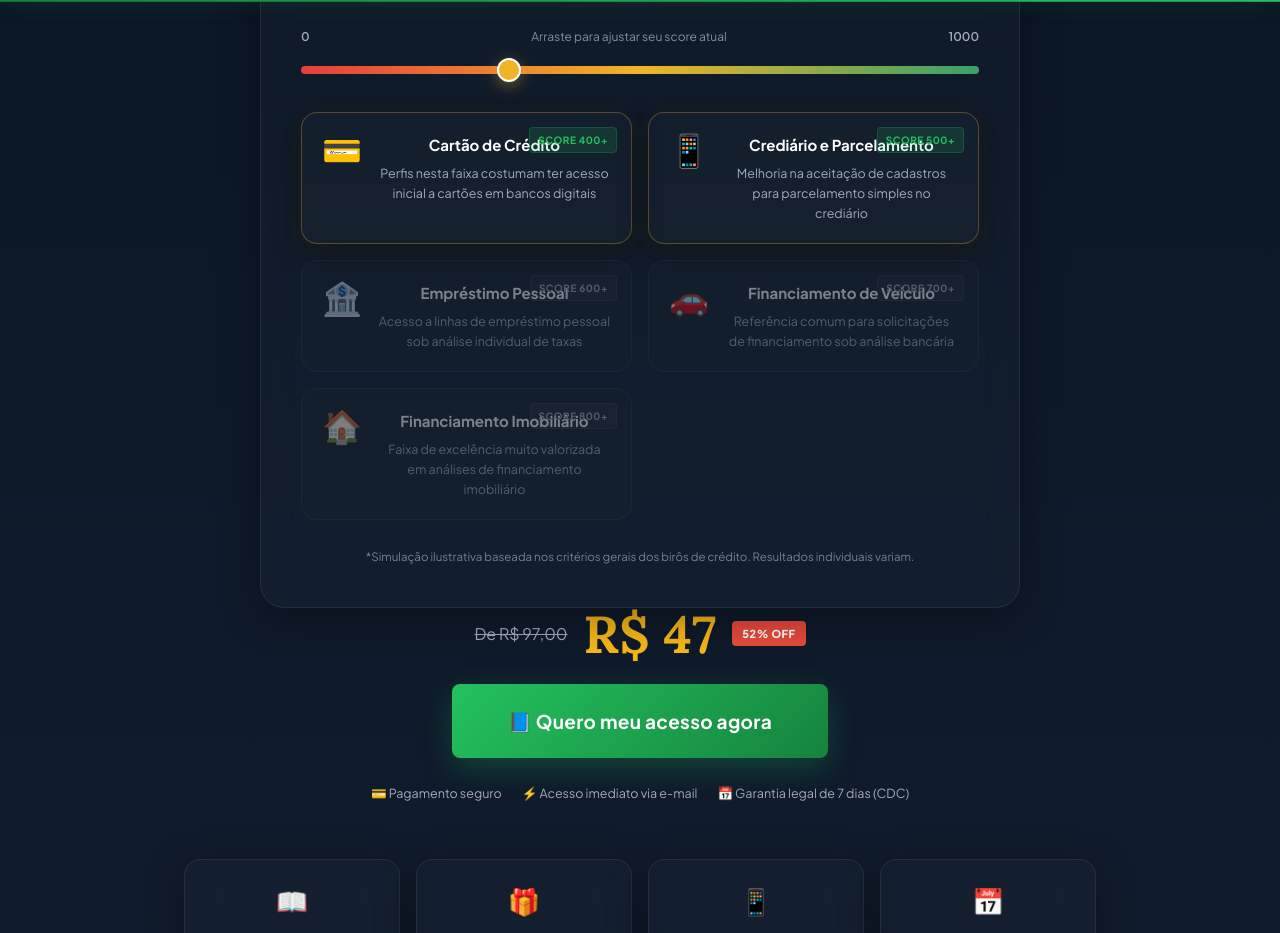
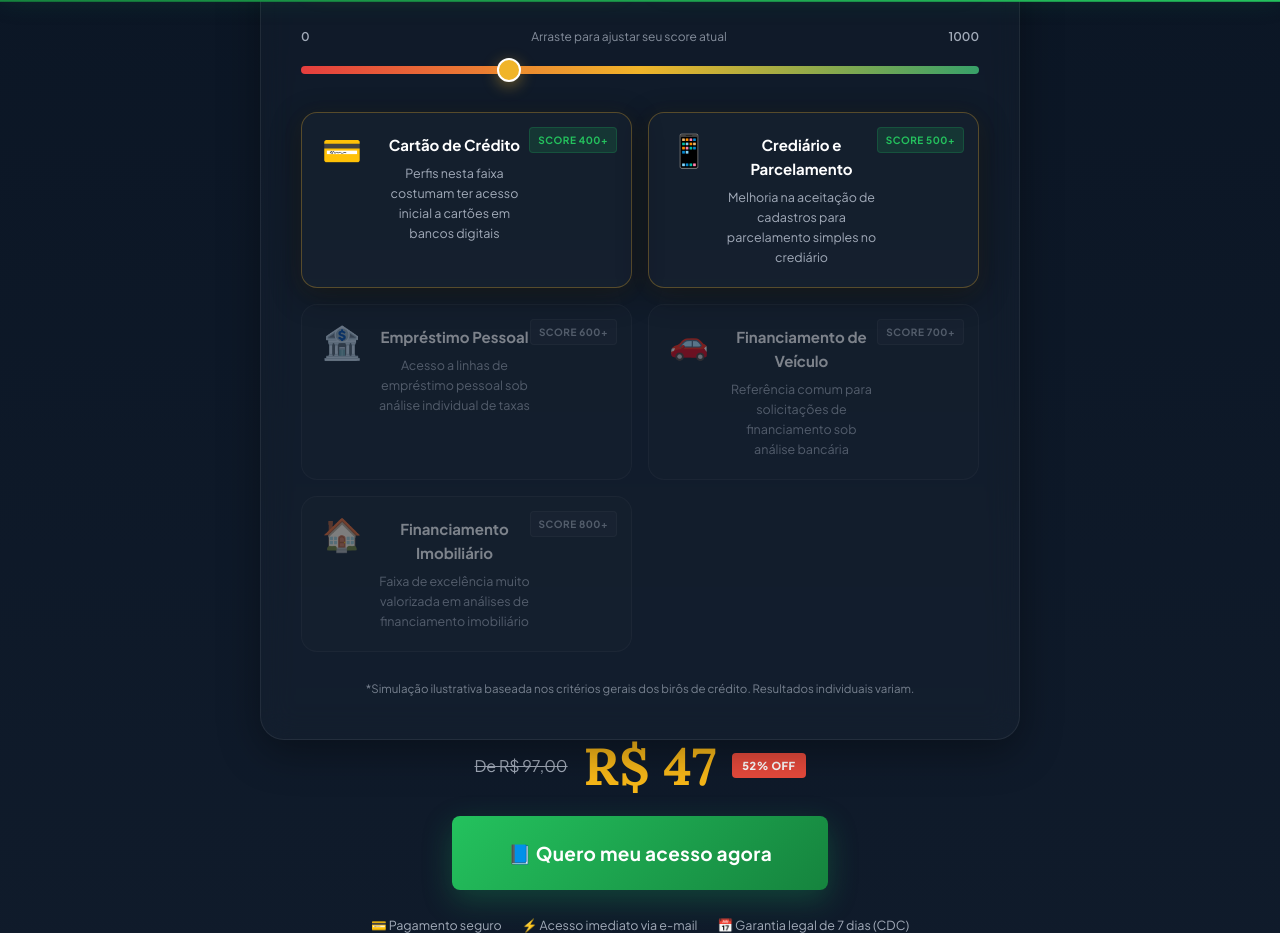
Before and after one commit to Elder-Cabral/codigo-doscore-v2, a website built with Vite: page index.html in a window 1280 px wide. Shown: the part 855-1788 px from the top of the page. Built offline with nearby package versions, Linux system fonts and the light colour scheme.

Commit message:
Metaads4

```diff
--- a/css/style.css
+++ b/css/style.css
@@ -1052,6 +1052,11 @@ em {
   transform: scale(1.15) rotate(5deg);
 }
 
+.unlock-content {
+  flex: 1;
+  padding-right: 80px; /* Evita sobreposição com a tag de score */
+}
+
 .unlock-content h4 {
   font-size: 15px;
   font-weight: 700;
```
